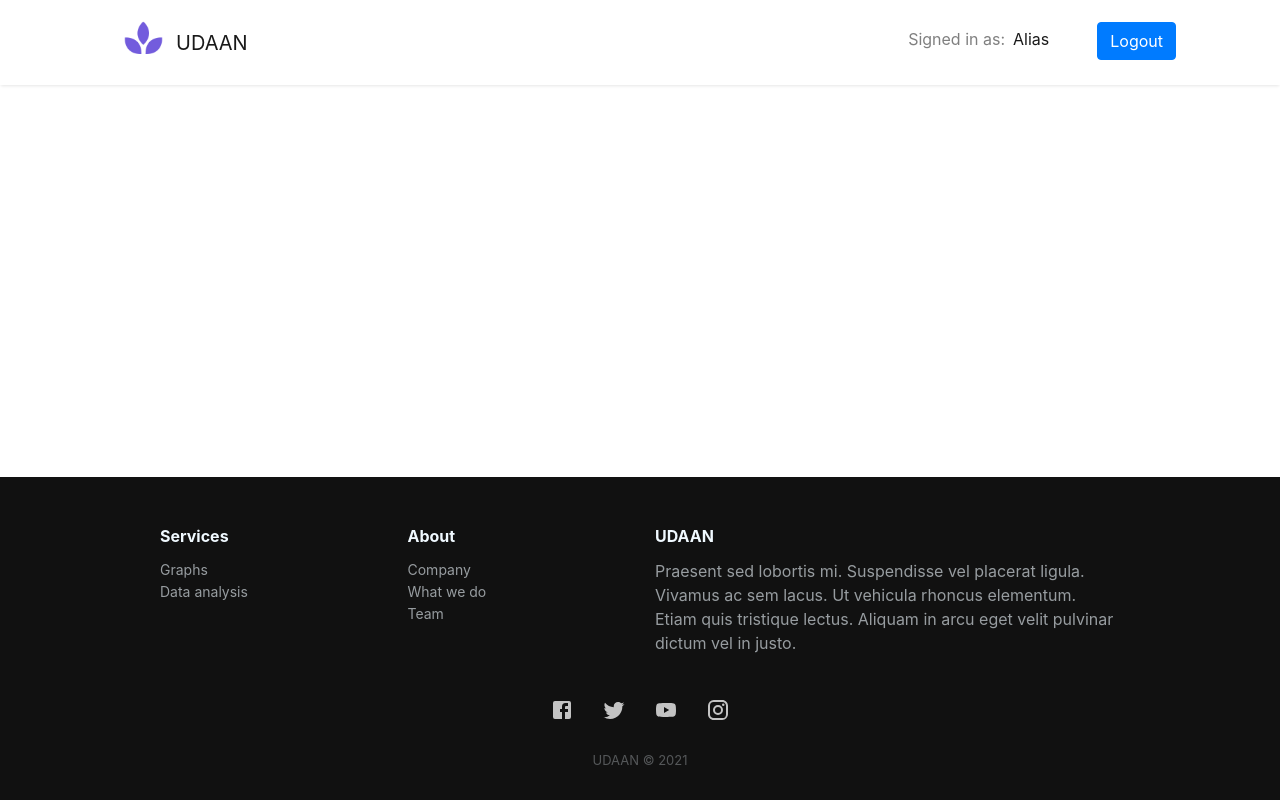
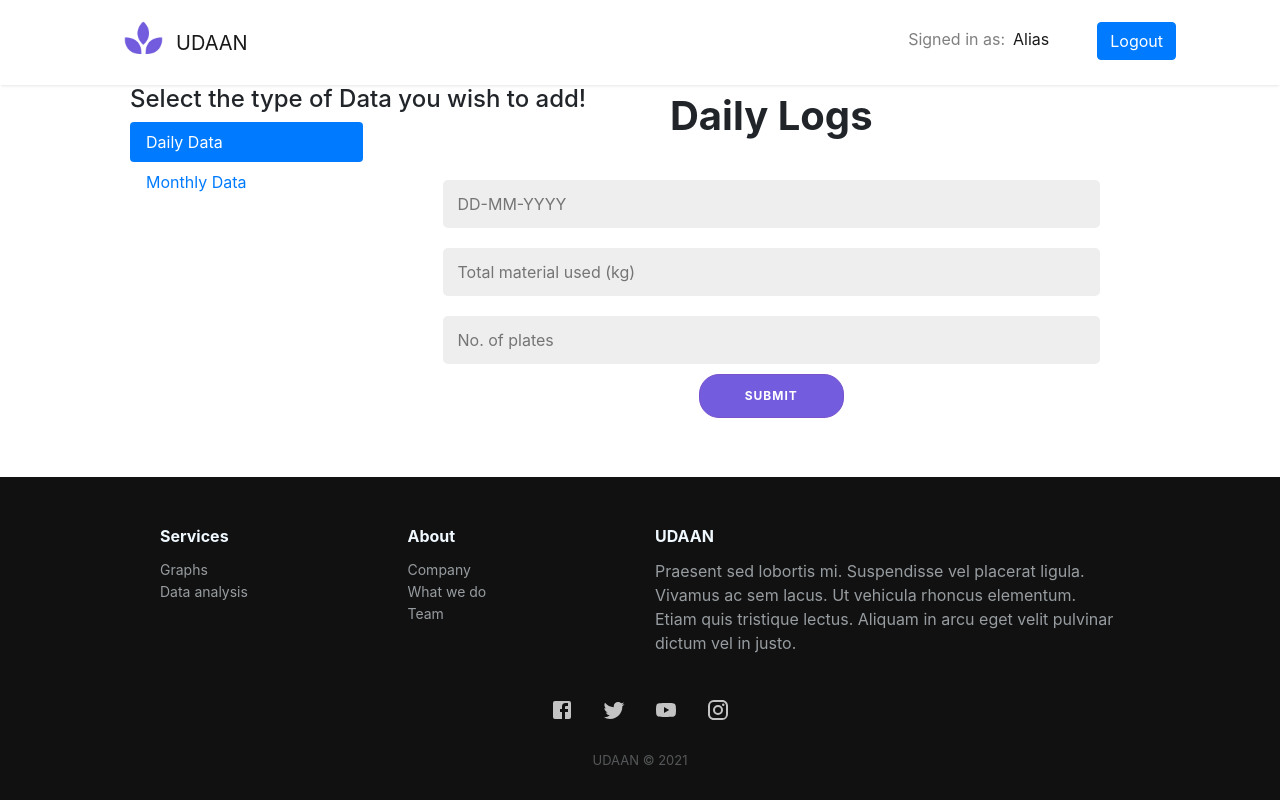
Before and after one commit to udaanorg/web2.0, a React (Create React App) app: page /addlogs in a window 1280 px wide. Built offline with nearby package versions, Linux system fonts and the light colour scheme.

Commit message:
addLogs pg structure ready

```diff
--- a/src/pages/AddLogs.js
+++ b/src/pages/AddLogs.js
@@ -1,12 +1,142 @@
-import React from "react";
+import React, { useState, useEffect } from "react";
 import Footer from "../components/Footer";
 import HomeNavbar from "../components/HomeNavbar";
+import { Col, Nav, Row, Tab } from "react-bootstrap";
+import "../styles/AddLogs.css";
 
 const AddLogs = () => {
+  const [dailyLogs, setDailyLogs] = useState({
+    date: "",
+    materialsUsed: "",
+    plates: "",
+  });
+  const [monthlyLogs, setMonthlyLogs] = useState({
+    date: "",
+    materialsBought: "",
+  });
+
+  const SubmitDailyLogs = (e) => {
+    e.preventDefault();
+    console.log(dailyLogs);
+  };
+  const SubmitMonthlyLogs = (e) => {
+    e.preventDefault();
+    console.log(monthlyLogs);
+  };
+
   return (
     <>
       <div className="addlogs">
         <HomeNavbar />
+        <div className="logs_container">
+          <h4>Select the type of Data you wish to add!</h4>
+          <Tab.Container id="left-tabs-example" defaultActiveKey="first">
+            <Row>
+              <Col sm={3}>
+                <Nav variant="pills" className="flex-column">
+                  <Nav.Item>
+                    <Nav.Link eventKey="first">Daily Data</Nav.Link>
+                  </Nav.Item>
+                  <Nav.Item>
+                    <Nav.Link eventKey="second">Monthly Data</Nav.Link>
+                  </Nav.Item>
+                </Nav>
+              </Col>
+              <Col sm={9}>
+                <Tab.Content>
+                  <Tab.Pane eventKey="first">
+                    <div className="">
+                      <form className="login_form">
+                        <h1 className="login_title ">Daily Logs</h1>
+                        <input
+                          type="text"
+                          name="date"
+                          placeholder="DD-MM-YYYY"
+                          value={dailyLogs.date}
+                          onChange={(data) =>
+                            setDailyLogs({
+                              ...dailyLogs,
+                              date: data.target.value,
+                            })
+                          }
+                        />
+                        <input
+                          name="material"
+                          placeholder="Total material used (kg)"
+                          type="number"
+                          value={dailyLogs.materialsUsed}
+                          onChange={(data) =>
+                            setDailyLogs({
+                              ...dailyLogs,
+                              materialsUsed: data.target.value,
+                            })
+                          }
+                        />
+                        <input
+                          name="plates"
+                          placeholder="No. of plates"
+                          type="number"
+                          value={dailyLogs.plates}
+                          onChange={(data) =>
+                            setDailyLogs({
+                              ...dailyLogs,
+                              plates: data.target.value,
+                            })
+                          }
+                        />
+                        <button
+                          type="submit"
+                          className="login_btn"
+                          onClick={SubmitDailyLogs}
+                        >
+                          Submit
+                        </button>
+                      </form>
+                    </div>
+                  </Tab.Pane>
+                  <Tab.Pane eventKey="second">
+                    <div className="">
+                      <form className="login_form">
+                        <h1 className="login_title ">Monthly Logs</h1>
+                        <input
+                          type="text"
+                          name="date"
+                          placeholder="MM-YYYY"
+                          value={monthlyLogs.date}
+                          onChange={(data) =>
+                            setMonthlyLogs({
+                              ...monthlyLogs,
+                              date: data.target.value,
+                            })
+                          }
+                        />
+                        <input
+                          name="material"
+                          placeholder="Total materials bought this month (kg)"
+                          type="number"
+                          value={monthlyLogs.materialsBought}
+                          onChange={(data) =>
+                            setMonthlyLogs({
+                              ...monthlyLogs,
+                              materialsBought: data.target.value,
+                            })
+                          }
+                        />
+                        <button
+                          type="submit"
+                          className="login_btn"
+                          onClick={SubmitMonthlyLogs}
+                        >
+                          Submit
+                        </button>
+                      </form>
+                    </div>
+                  </Tab.Pane>
+                </Tab.Content>
+              </Col>
+            </Row>
+          </Tab.Container>
+        </div>
         <Footer page="home" />
       </div>
     </>
--- a/src/styles/GraphsPage.css
+++ b/src/styles/GraphsPage.css
@@ -1,3 +1,4 @@
-.charts_container {
+.charts_container,
+.logs_container {
   padding: 0 130px;
 }
```
Also changed, not shown: src/styles/AddLogs.css (added).
